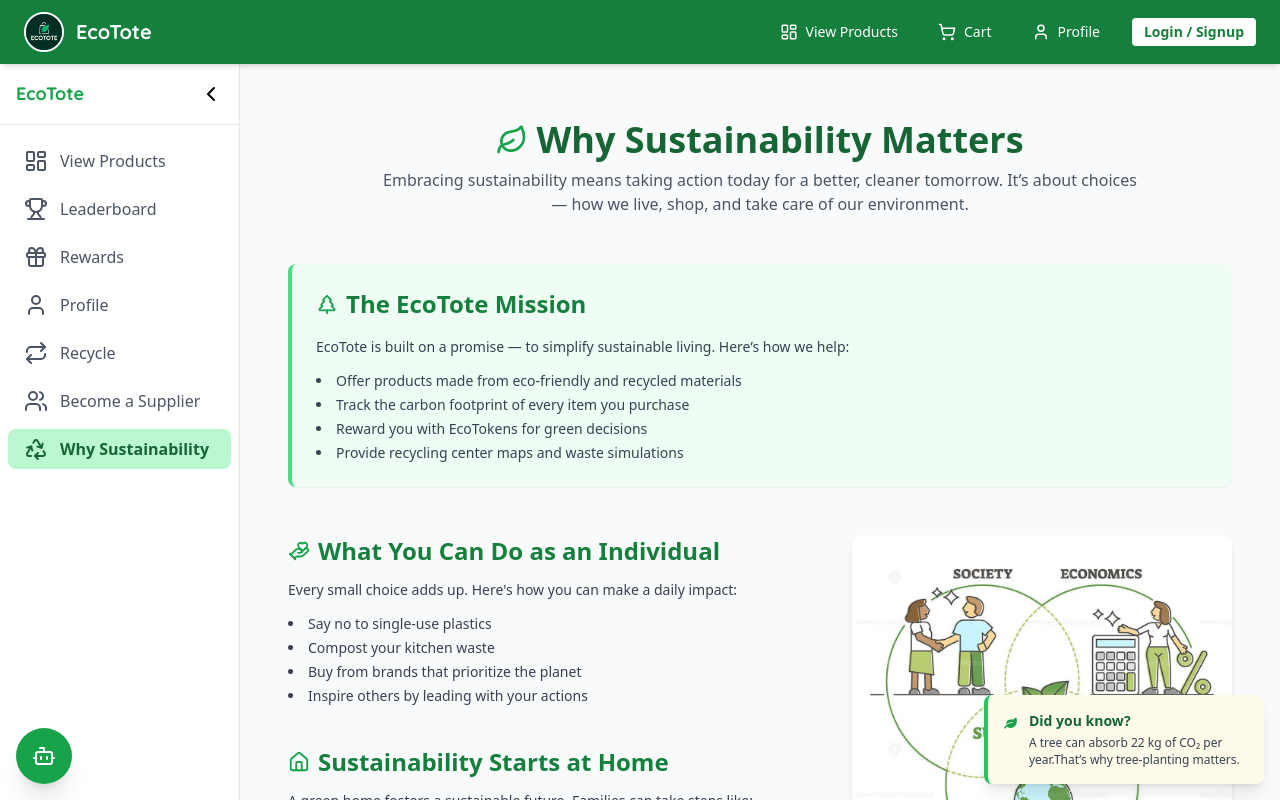
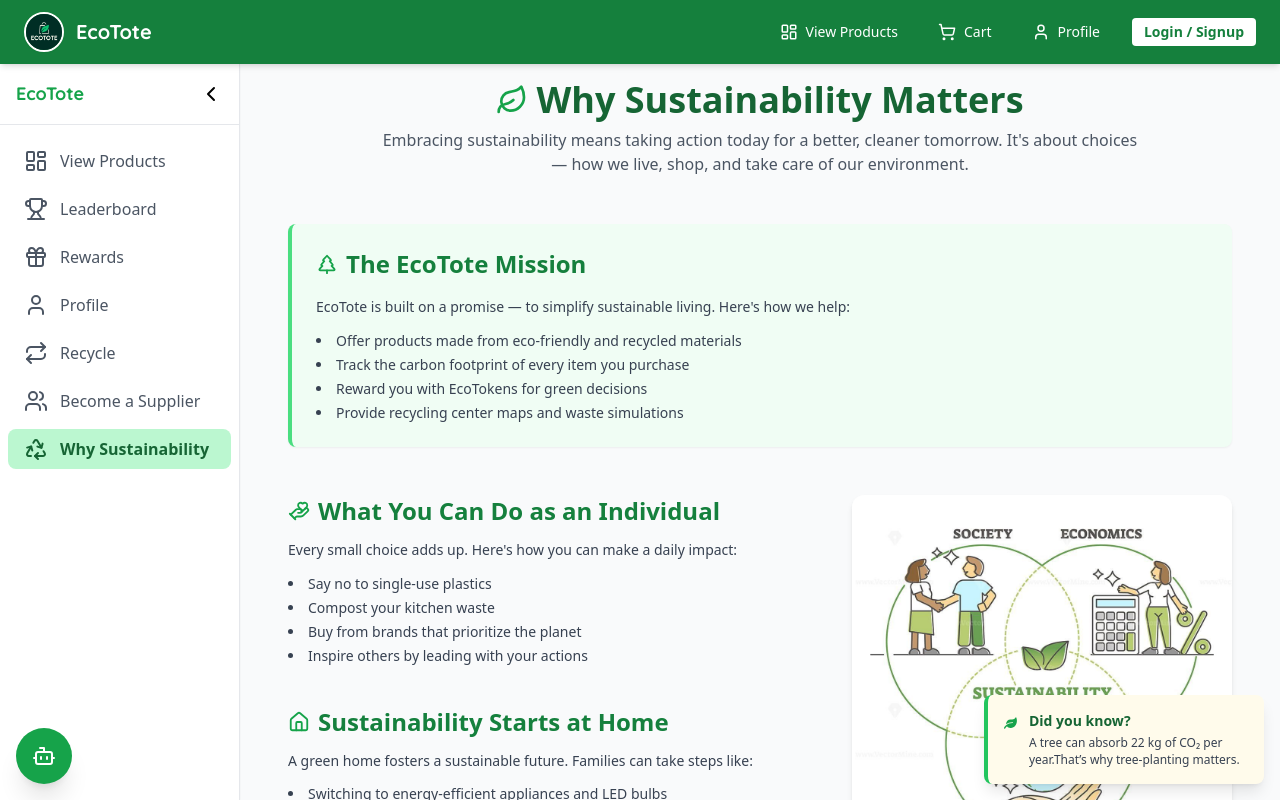
Before and after one commit to Domaakshithareddy/EcoTote, a React (Vite) app: page /why-sustainability in a window 1280 px wide. Shown: the top 800 px of the page. Built offline with nearby package versions, Linux system fonts and the light colour scheme.

Commit message:
fix sidebar

```diff
--- a/src/pages/AllProducts.jsx
+++ b/src/pages/AllProducts.jsx
@@ -3,13 +3,14 @@
 import fetchJSON from "../utils/fetchJSON";
 import ProductCard from "../components/ProductCard";
 import PageWrapper from "../components/PageWrapper";
+import Layout from "../components/Layout";
 
 const AllProducts = () => {
   const [products, setProducts] = useState([]);
   const [filtered, setFiltered] = useState([]);
   const [search, setSearch] = useState("");
   const [category, setCategory] = useState("All");
-  const { setCart, sidebarCollapsed } = useContext(AppContext);
+  const { setCart } = useContext(AppContext);
 
   useEffect(() => {
     fetchJSON("products.json").then((data) => {
@@ -53,12 +54,15 @@
   };
 
   return (
-    <PageWrapper>
-      <div className={`p-6 max-w-7xl mx-auto ${sidebarCollapsed ? "ml-16" : "ml-60"} mt-16`}>
-        <h1 className="text-3xl font-extrabold text-green-800 mb-6">Explore Products</h1>
+    <Layout>
+      <PageWrapper>
+        <h1 className="text-3xl font-extrabold text-green-800 mb-6">
+          Explore Products
+        </h1>
 
-        {/* Search & Filter */}
+        {/* 🔍 Search & Filter */}
         <div className="bg-white p-4 rounded-xl shadow-sm flex flex-col md:flex-row items-center gap-4 mb-8">
+          {/* Search Box */}
           <div className="relative flex-1 w-full">
             <input
               type="text"
@@ -79,6 +83,7 @@
             )}
           </div>
 
+          {/* Category Dropdown */}
           <div className="relative w-full md:w-48">
             <select
               value={category}
@@ -108,16 +113,22 @@
 
         {/* 🛍 Products Grid */}
         {filtered.length === 0 ? (
-          <p className="text-center text-gray-500 text-sm">No products found for your search.</p>
+          <p className="text-center text-gray-500 text-sm">
+            No products found for your search.
+          </p>
         ) : (
           <div className="grid grid-cols-1 sm:grid-cols-2 lg:grid-cols-3 gap-6">
             {filtered.map((product) => (
-              <ProductCard key={product.id} product={product} onAdd={handleAddToCart} />
+              <ProductCard
+                key={product.id}
+                product={product}
+                onAdd={handleAddToCart}
+              />
             ))}
           </div>
         )}
-      </div>
-    </PageWrapper>
+      </PageWrapper>
+    </Layout>
   );
 };
 
--- a/src/pages/AuthPage.jsx
+++ b/src/pages/AuthPage.jsx
@@ -1,6 +1,6 @@
 import React, { useState, useContext } from "react";
 import { useNavigate } from "react-router-dom";
-import { AppContext } from "../context/AppContext"; // ✅
+import { AppContext } from "../context/AppContext";
 
 const MOCK_USER = {
   email: "spark@gmail.com",
@@ -8,7 +8,7 @@
 };
 
 const AuthPage = () => {
-  const { sidebarCollapsed } = useContext(AppContext); // ✅
+  const { sidebarCollapsed } = useContext(AppContext);
   const [isLogin, setIsLogin] = useState(true);
   const [form, setForm] = useState({ email: "", password: "" });
   const [message, setMessage] = useState("");
--- a/src/pages/Cart.jsx
+++ b/src/pages/Cart.jsx
@@ -5,6 +5,7 @@
 import { AppContext } from "../context/AppContext";
 import { Link } from "react-router-dom";
 import PageWrapper from "../components/PageWrapper";
+import Layout from "../components/Layout";
 import {
   ShoppingCart,
   Package,
@@ -14,7 +15,7 @@
 } from "lucide-react";
 
 const Cart = () => {
-  const { cart, setCart, sidebarCollapsed } = useContext(AppContext);
+  const { cart, setCart } = useContext(AppContext);
   const [products, setProducts] = useState([]);
   const [alternatives, setAlternatives] = useState({});
   const [totalCarbon, setTotalCarbon] = useState(0);
@@ -71,8 +72,9 @@
   };
 
   return (
+    <Layout>
       <PageWrapper>
-      <div className={`p-6 max-w-5xl mt-16 space-y-6 transition-all duration-300 ${ sidebarCollapsed ? "ml-16" : "ml-60" }`}>
+        <div className="p-6 max-w-5xl space-y-6">
           {/* Title & Swap All */}
           <div className="flex justify-between items-center">
             <h1 className="text-3xl font-extrabold text-green-800 flex items-center gap-2">
@@ -194,6 +196,7 @@
           )}
         </div>
       </PageWrapper>
+    </Layout>
   );
 };
 
--- a/src/pages/Consumer.jsx
+++ b/src/pages/Consumer.jsx
@@ -11,19 +11,24 @@
 import badgeImg from "../assets/badge.jpeg";
 
 const Consumer = () => {
-  const { purchaseOrders,couponHistory,donationHistory, } = useContext(AppContext);
+  const { purchaseOrders, couponHistory, donationHistory, sidebarCollapsed } = useContext(AppContext);
   const [activeTab, setActiveTab] = useState("purchase");
 
   return (
     <PageWrapper>
-      <div className="min-h-screen bg-gradient-to-br from-green-50 to-white ml-60 mt-16 p-6">
+      <div
+        className={`min-h-screen bg-gradient-to-br from-green-50 to-white pt-16 p-6 transition-all duration-300`}
+        style={{
+          marginLeft: sidebarCollapsed ? '4rem' : '15rem'
+        }}
+      >
         {/* Header */}
-        <div className="mb-8">
-          <h1 className="text-3xl font-extrabold text-green-800 flex items-center gap-2 drop-shadow">
+        <div className="mb-8 max-w-5xl mx-auto">
+          <h1 className="text-3xl font-extrabold text-green-800 flex items-center justify-center gap-2 drop-shadow">
             <Sparkles className="text-green-500" />
             Consumer Sustainability Dashboard
           </h1>
-          <p className="text-gray-600 mt-1 text-sm">
+          <p className="text-gray-600 mt-1 text-sm text-center">
             Track your eco impact and achievements.
           </p>
         </div>
--- a/src/pages/Recycle.jsx
+++ b/src/pages/Recycle.jsx
@@ -1,8 +1,9 @@
-import React, { useEffect, useState } from "react";
+import React, { useEffect, useState, useContext } from "react";
 import PageWrapper from "../components/PageWrapper";
 import ProductCard from "../components/ProductCard";
 import fetchJSON from "../utils/fetchJSON";
 import { MapPin } from "lucide-react";
+import { AppContext } from "../context/AppContext";
 
 const centerData = {
   Bangalore: [
@@ -45,6 +46,7 @@
 const Recycle = () => {
   const [products, setProducts] = useState([]);
   const [selectedCity, setSelectedCity] = useState("Bangalore");
+  const { sidebarCollapsed } = useContext(AppContext);
 
   useEffect(() => {
     fetchJSON("products.json").then((data) => {
@@ -61,14 +63,19 @@
 
   return (
     <PageWrapper>
-      <div className="ml-60 mt-16 p-6 space-y-6">
+      <div
+        className="pt-16 p-6 space-y-6 transition-all duration-300"
+        style={{
+          marginLeft: sidebarCollapsed ? '4rem' : '15rem'
+        }}
+      >
         {/* Header */}
         <div className="mb-4">
           <h1 className="text-xl font-bold text-green-800">
             Join Our Recycling Initiative
           </h1>
           <p className="text-gray-800 text-sm">
-            At EcoTote, we're committed to a greener tomorrow. By returning used eco-products like packaging, bottles, and electronics to nearby recycling centers, you help reduce landfill waste and carbon emissions. Every item you return contributes to a more sustainable community—and earns you EcoTokens as a thank you. Let’s close the loop and build a cleaner future together!
+            At EcoTote, we're committed to a greener tomorrow. By returning used eco-products like packaging, bottles, and electronics to nearby recycling centers, you help reduce landfill waste and carbon emissions. Every item you return contributes to a more sustainable community—and earns you EcoTokens as a thank you. Let's close the loop and build a cleaner future together!
           </p>
         </div>
 
--- a/src/pages/Rewards.jsx
+++ b/src/pages/Rewards.jsx
@@ -13,6 +13,7 @@
     setCouponHistory,
     donationHistory,
     setDonationHistory,
+    sidebarCollapsed,
   } = useContext(AppContext);
 
   const [coupons, setCoupons] = useState([]);
@@ -80,7 +81,12 @@
 
   return (
     <PageWrapper>
-      <div className="ml-60 mt-16 p-6">
+      <div
+        className="pt-16 p-6 transition-all duration-300"
+        style={{
+          marginLeft: sidebarCollapsed ? '4rem' : '15rem'
+        }}
+      >
         {/* Header */}
         <h1 className="text-2xl font-bold mb-4 flex items-center gap-2 text-green-800">
           <Gift className="w-6 h-6" />
--- a/src/pages/SupplierRegister.jsx
+++ b/src/pages/SupplierRegister.jsx
@@ -1,5 +1,6 @@
-import React, { useState } from "react";
+import React, { useState, useContext } from "react";
 import PageWrapper from "../components/PageWrapper";
+import { AppContext } from "../context/AppContext";
 
 const SupplierRegister = () => {
   const [formData, setFormData] = useState({
@@ -10,6 +11,7 @@
     products: "",
     reason: "",
   });
+  const { sidebarCollapsed } = useContext(AppContext);
 
   const handleChange = (e) => {
     setFormData({ ...formData, [e.target.name]: e.target.value });
@@ -32,7 +34,12 @@
 
   return (
     <PageWrapper>
-      <div className="ml-60 mt-16 p-8 min-h-screen bg-green-50">
+      <div
+        className="pt-16 p-8 min-h-screen bg-green-50 transition-all duration-300"
+        style={{
+          marginLeft: sidebarCollapsed ? '4rem' : '15rem'
+        }}
+      >
         {/* Intro Section */}
         <div className="max-w-4xl mx-auto mb-10 text-center">
           <h1 className="text-3xl md:text-4xl font-extrabold text-green-800 mb-4">
--- a/src/pages/WhySustainability.jsx
+++ b/src/pages/WhySustainability.jsx
@@ -15,9 +15,12 @@
 
   return (
     <PageWrapper>
-      <div className={`mt-16 px-8 py-10 max-w-6xl text-gray-800 space-y-12 transition-all duration-300 ${
-    sidebarCollapsed ? "ml-16" : "ml-60"
-  }`}>
+      <div
+        className="pt-16 px-8 py-10 max-w-6xl text-gray-800 space-y-12 transition-all duration-300"
+        style={{
+          marginLeft: sidebarCollapsed ? '4rem' : '15rem'
+        }}
+      >
         {/* Title */}
         <div className="text-center space-y-2">
           <h1 className="text-4xl font-extrabold text-green-800 flex items-center justify-center gap-2">
@@ -26,7 +29,7 @@
           </h1>
           <p className="text-md text-gray-600 max-w-3xl mx-auto">
             Embracing sustainability means taking action today for a better, cleaner tomorrow.
-            It’s about choices — how we live, shop, and take care of our environment.
+            It's about choices — how we live, shop, and take care of our environment.
           </p>
         </div>
 
@@ -37,7 +40,7 @@
             The EcoTote Mission
           </h2>
           <p className="text-sm leading-relaxed text-gray-700">
-            EcoTote is built on a promise — to simplify sustainable living. Here’s how we help:
+            EcoTote is built on a promise — to simplify sustainable living. Here's how we help:
           </p>
           <ul className="list-disc list-inside mt-3 space-y-1 text-sm text-gray-700">
             <li>Offer products made from eco-friendly and recycled materials</li>
```
Lines whose indentation alone changed are shown as unchanged.
